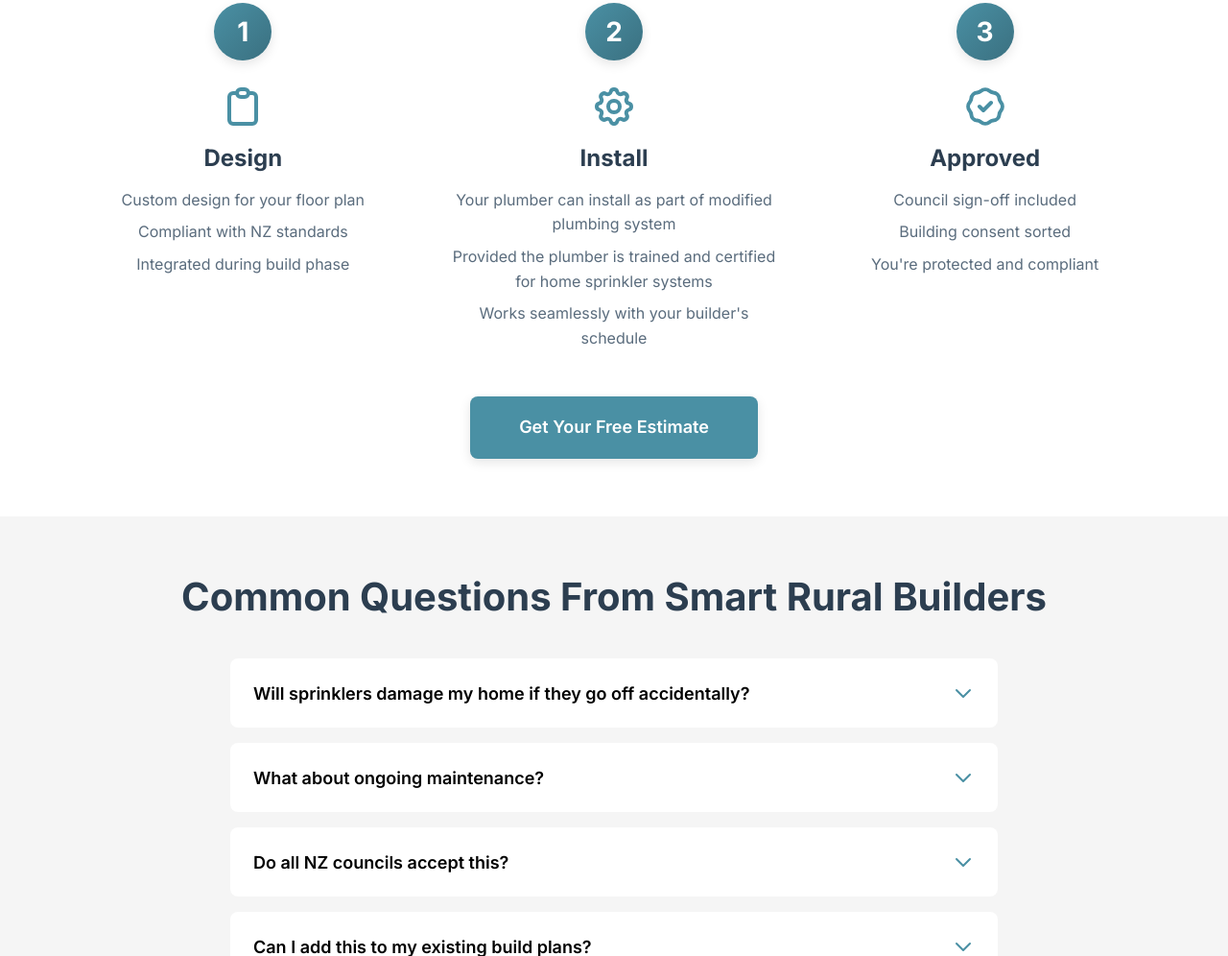
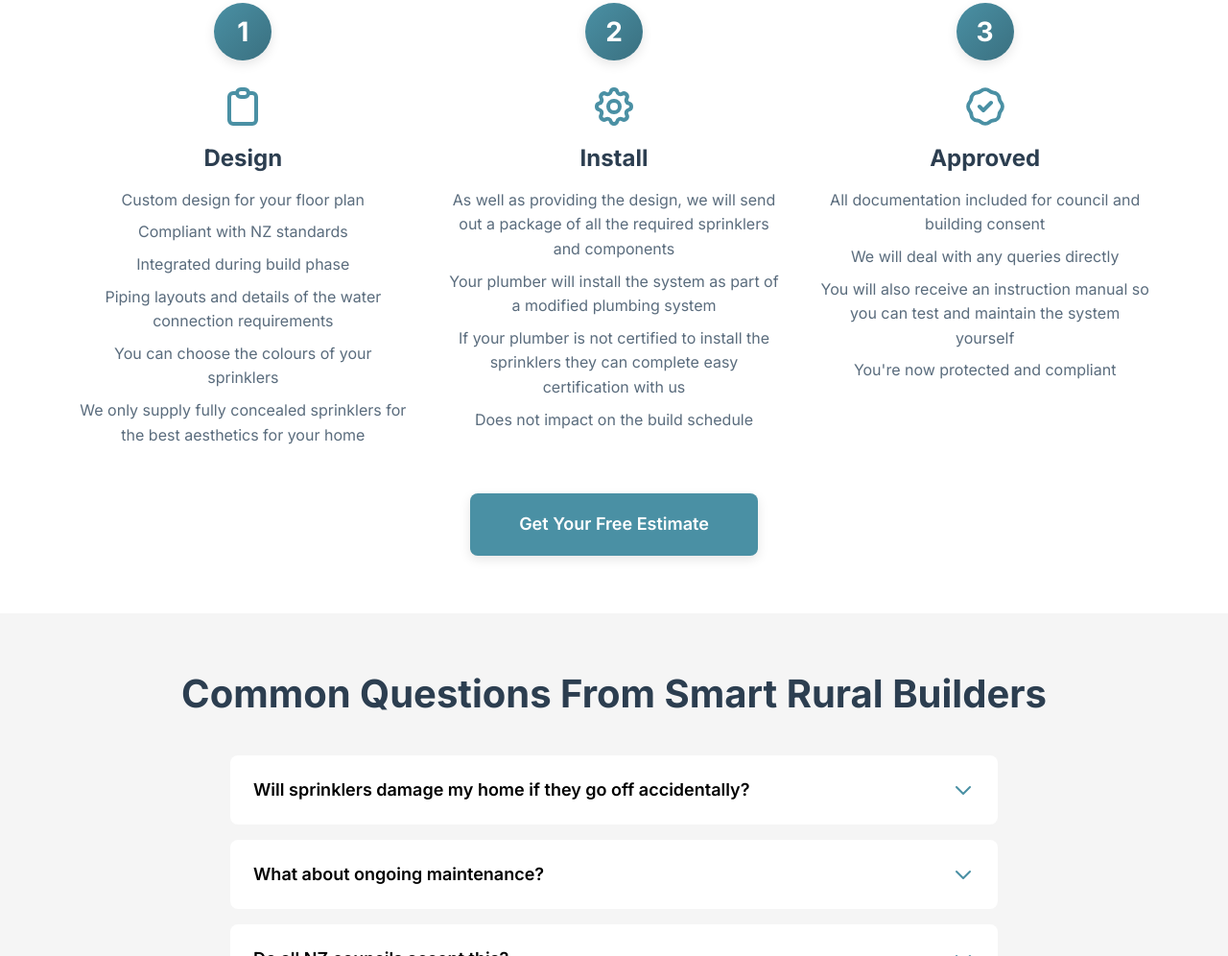
Before and after one commit to mitchbuckleynz-dev/Resiguard, a plain HTML site: page index.html in a window 1280 px wide. Shown: the part 3746-4742 px from the top of the page at 96% size. Drawn offline with Linux system fonts and the light colour scheme.

Commit message:
Update step descriptions with detailed information about design, installation, and approval process

```diff
--- a/index.html
+++ b/index.html
@@ -215,6 +215,10 @@
                         <p class="step__text">Custom design for your floor plan</p>
                         <p class="step__text">Compliant with NZ standards</p>
                         <p class="step__text">Integrated during build phase</p>
+                        <p class="step__text">Piping layouts and details of the water connection requirements</p>
+                        <p class="step__text">You can choose the colours of your sprinklers</p>
+                        <p class="step__text">We only supply fully concealed sprinklers for the best aesthetics for your
+                            home</p>
                     </div>
                 </div>
 
@@ -231,10 +235,13 @@
                             </svg>
                         </div>
                         <h3 class="step__title">Install</h3>
-                        <p class="step__text">Your plumber can install as part of modified plumbing system</p>
-                        <p class="step__text">Provided the plumber is trained and certified for home sprinkler systems
+                        <p class="step__text">As well as providing the design, we will send out a package of all the
+                            required sprinklers and components</p>
+                        <p class="step__text">Your plumber will install the system as part of a modified plumbing system
                         </p>
-                        <p class="step__text">Works seamlessly with your builder's schedule</p>
+                        <p class="step__text">If your plumber is not certified to install the sprinklers they can
+                            complete easy certification with us</p>
+                        <p class="step__text">Does not impact on the build schedule</p>
                     </div>
                 </div>
 
@@ -249,9 +256,11 @@
                             </svg>
                         </div>
                         <h3 class="step__title">Approved</h3>
-                        <p class="step__text">Council sign-off included</p>
-                        <p class="step__text">Building consent sorted</p>
-                        <p class="step__text">You're protected and compliant</p>
+                        <p class="step__text">All documentation included for council and building consent</p>
+                        <p class="step__text">We will deal with any queries directly</p>
+                        <p class="step__text">You will also receive an instruction manual so you can test and maintain
+                            the system yourself</p>
+                        <p class="step__text">You're now protected and compliant</p>
                     </div>
                 </div>
             </div>
```
